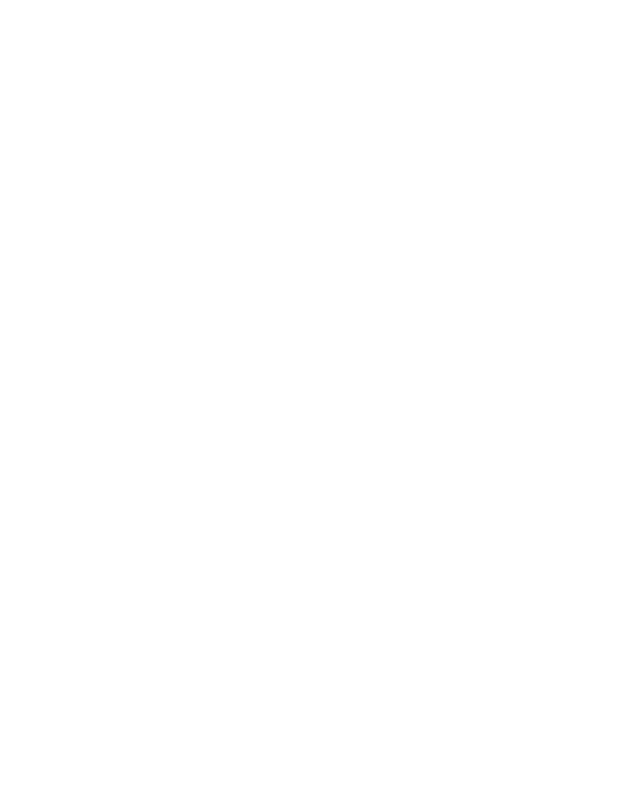
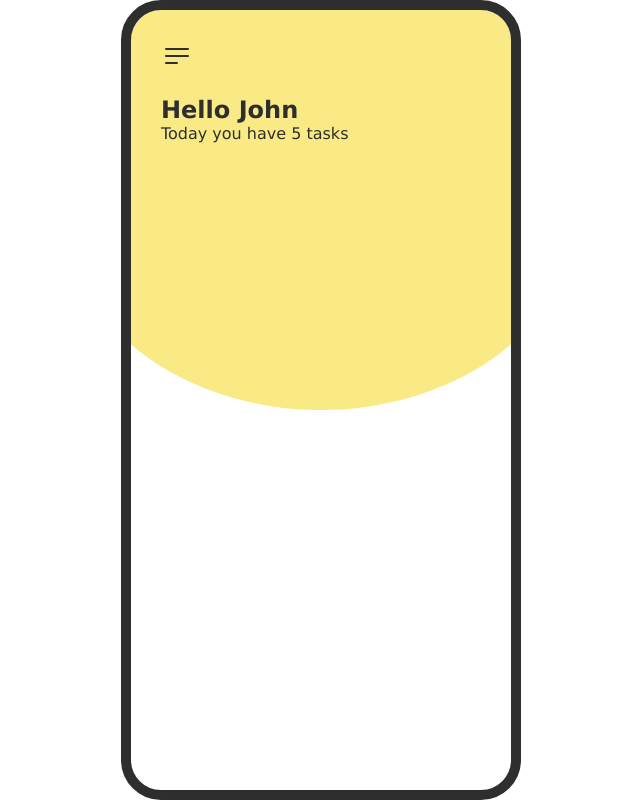
Before and after one commit to noorafsarpiash/Todo-List-App, a plain HTML site: page index.html in a window 1280 px wide. Shown: the whole page, without its empty margins (319-959 px from the left). Drawn offline with Linux system fonts and the light colour scheme.

Commit message:
todo-app

```diff
--- a/index.html
+++ b/index.html
@@ -11,9 +11,43 @@
 
 <body>
 
+    <div class="wrapper">
+        <div class="screen-backdrop"></div>
+        <div class="screen home-screen">
+           <div class="head-wrapper">
+            <div class="menu-btn">
+
+                <svg
+                xmlns="http://www.w3.org/2000/svg"
+                fill="none"
+                viewBox="0 0 24 24"
+                stroke-width="1.5"
+                stroke="currentColor"
+                class="w-6 h-6"
+              >
+                <path
+                  stroke-linecap="round"
+                  stroke-linejoin="round"
+                  d="M3.75 6.75h16.5M3.75 12h16.5m-16.5 5.25H12"
+                />
+              </svg>
+            </div>
+            <div class="welcome">
+                <div class="content">
+                    <h1>Hello John</h1>
+                    <p>Today you have 5 tasks</p>
+                </div>
+                <div class="img">
+                  <img src="" alt="">
+                </div>
+            </div>
+           </div>
+        </div>
+    </div>
 
 
-<script src="script.js"></script>
+
+   <script src="script.js"></script>
 </body>
 
 </html>
--- a/style.css
+++ b/style.css
@@ -0,0 +1,71 @@
+* {
+    margin: 0;
+    padding: 0;
+    box-sizing: border-box;
+}
+
+body {
+    min-height: 100vh;
+    color: #2e2e2e;
+    display: flex;
+    align-items: center;
+    justify-content: center;
+    color: #2e2e2e;
+    font-family: 'Lucida Sans', 'Lucida Sans Regular', 'Lucida Grande', 'Lucida Sans Unicode', Geneva, Verdana, sans-serif;
+}
+
+.wrapper {
+    height: 100vh;
+    width: 100%;
+    overflow: hidden;
+    position: relative;
+    padding: 30px 0;
+}
+
+@media screen {
+    .wrapper{
+        height: 50rem;
+        width: 25rem;
+        border-radius: 40px;
+        border: 10px solid #2e2e2e;
+    }
+}
+
+.screen-backdrop{
+    width: 135%;
+    height: 25rem;
+    position: absolute;
+    top: 0;
+    left: 50%;
+    z-index: -1;
+    transform: translateX(-50%);
+    border-radius: 0 0 50% 50%;
+    background-color: #f9ea85;
+}
+
+.head-wrapper{
+    padding:0 30px;
+}
+
+
+.menu-btn{
+    width: 2rem;
+    cursor: pointer;
+    color: #2e2e2e;
+}
+
+.welcome{
+    display: flex;
+    justify-content: space-between;
+    margin-top: 20px;
+
+
+}
+
+.welcome h1 {
+    font-size: 1.5rem;
+}
+
+.welcome p{
+    font-weight: 500;
+}
```
Also changed, not shown: images/boy.png (added), images/briefcase.png (added), images/calendar.png (added), images/dumbbell.png (added), images/education.png (added), images/healthcare.png (added), images/logo.png (added), images/saving.png (added), images/shopping.png (added), images/sun.png (added), images/web-design.png (added).
